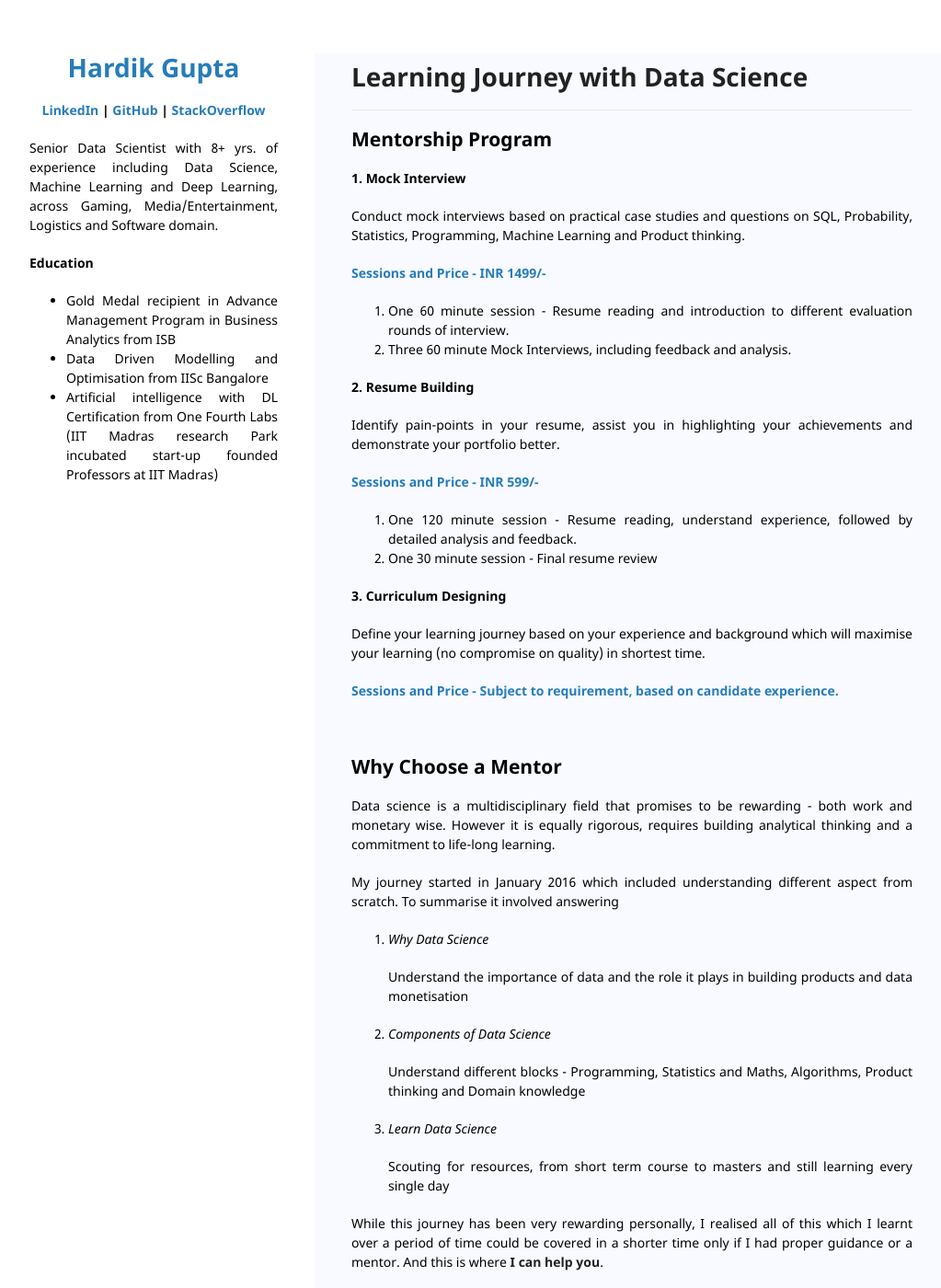
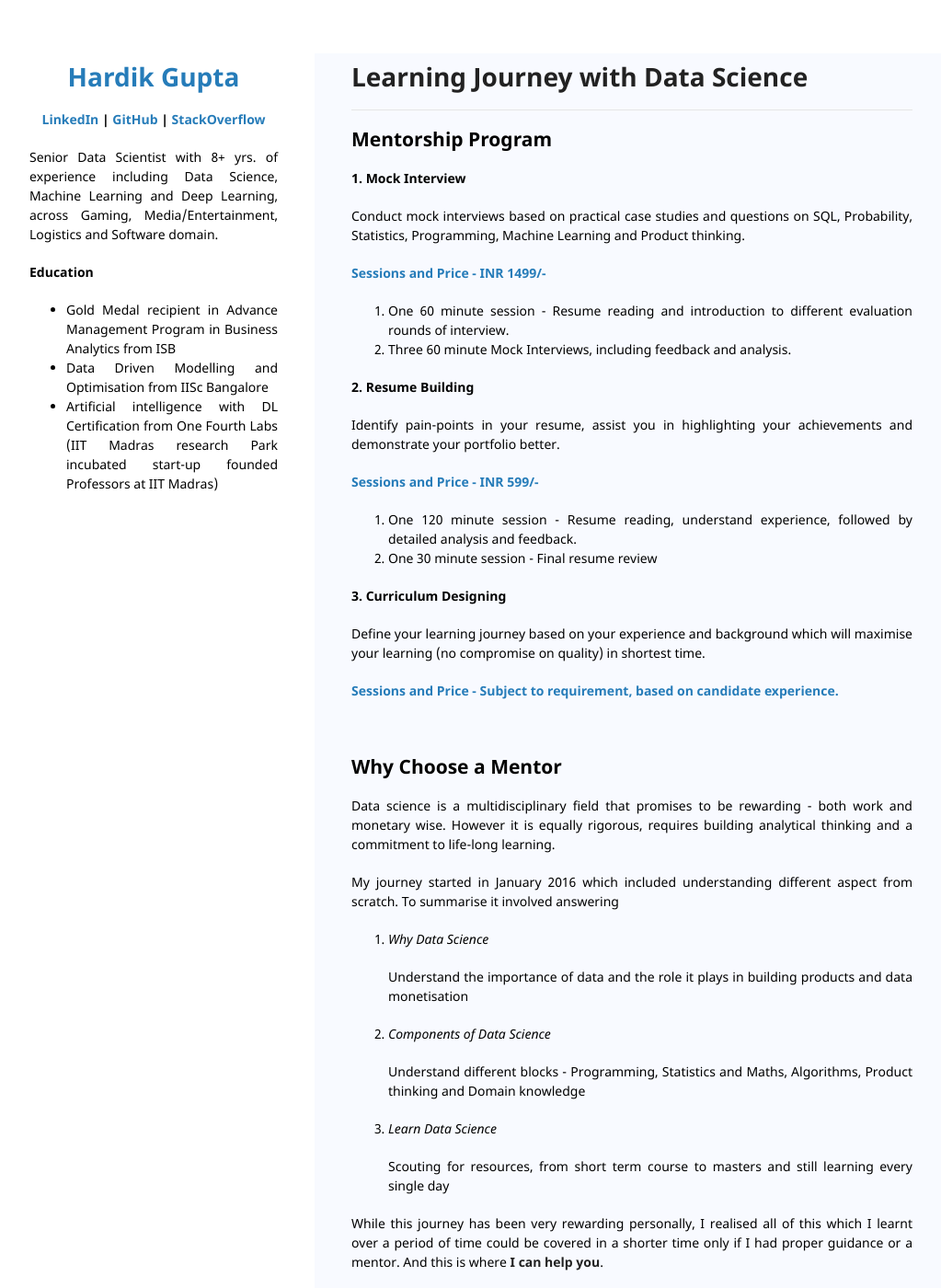
Before and after one commit to HardikLGupta/portfolio, a Jekyll site: the page built from index.md, in a window 1280 px wide and 1400 px high. Shown: the whole window at 92% size, without its empty margins (108-1131 px from the left). Built offline with Jekyll 4.4.1, drawn with Linux system fonts in a browser that asks for light colours; our own code applies the rules of GitHub Pages for plain Markdown files.

Commit message:
Update jekyll-theme-minimal.scss

```diff
--- a/_sass/jekyll-theme-minimal.scss
+++ b/_sass/jekyll-theme-minimal.scss
@@ -112,7 +112,7 @@ header {
   float:left;
   position:fixed;
   -webkit-font-smoothing:subpixel-antialiased;
-  --padding-top: 10px;
+  padding-top: 10px;
 }
 
 ul.downloads {
```
